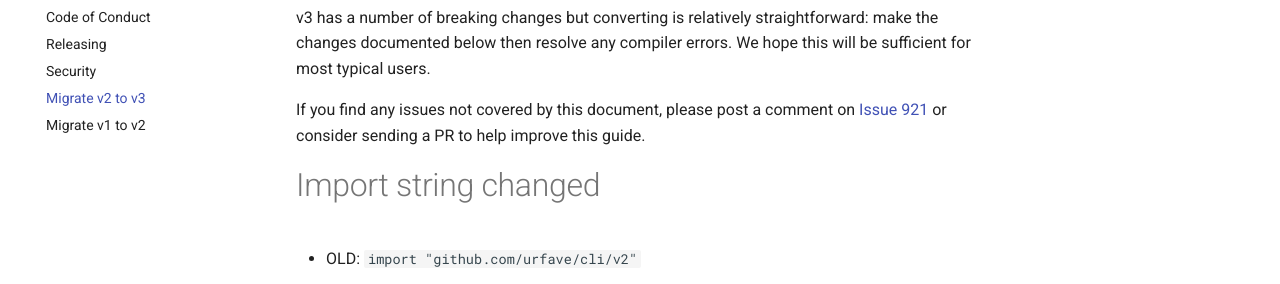
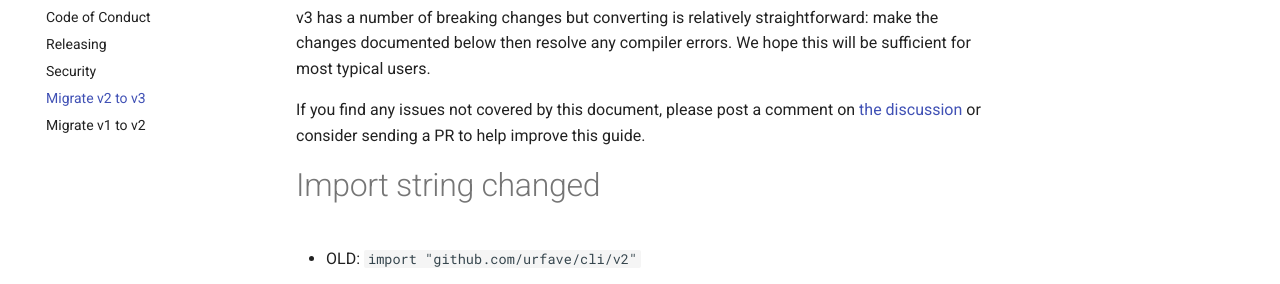
Before and after one commit to urfave/cli, an MkDocs documentation site: the page built from docs/migrate-v2-to-v3.md, in a window 1280 px wide and 900 px high. Shown: the part 223-507 px from the top of the window. Built offline with MkDocs 1.6.1 and Material for MkDocs 9.7.7, drawn with Linux system fonts in a browser that asks for light colours; comment, search, counter and statistics services are not loaded.

Commit message:
docs: fix the link to the migration discussion from v2 to v3

```diff
--- a/docs/migrate-v2-to-v3.md
+++ b/docs/migrate-v2-to-v3.md
@@ -6,7 +6,7 @@
 users.
 
 If you find any issues not covered by this document, please post a
-comment on [Issue 921](https://github.com/urfave/cli/issues/921) or
+comment on [the discussion](https://github.com/urfave/cli/discussions/2084) or
 consider sending a PR to help improve this guide.
 
 # Import string changed
```
